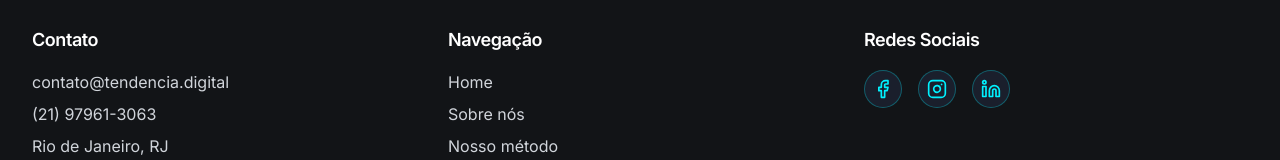
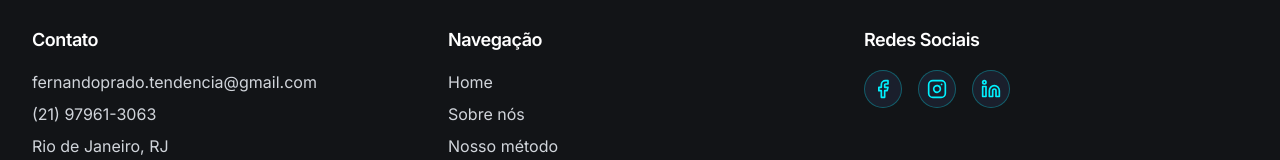
Before and after one commit to Fernandoprado-gt/site-tendencia, a React (Vite) app: page / in a window 1280 px wide. Shown: the part 5948-6108 px from the top of the page. Built offline with nearby package versions, Linux system fonts and the light colour scheme.

Commit message:
Update Footer.tsxemail
corrigindo email

```diff
--- a/src/components/Footer.tsx
+++ b/src/components/Footer.tsx
@@ -37,7 +37,7 @@ const Footer = () => {
           <div>
             <h4 className="font-semibold text-lg mb-4">Contato</h4>
             <ul className="space-y-2 text-gray-300">
-              <li>contato@tendencia.digital</li>
+              <li>fernandoprado.tendencia@gmail.com</li>
               <li>(21) 97961-3063</li>
               <li>Rio de Janeiro, RJ</li>
             </ul>
```
